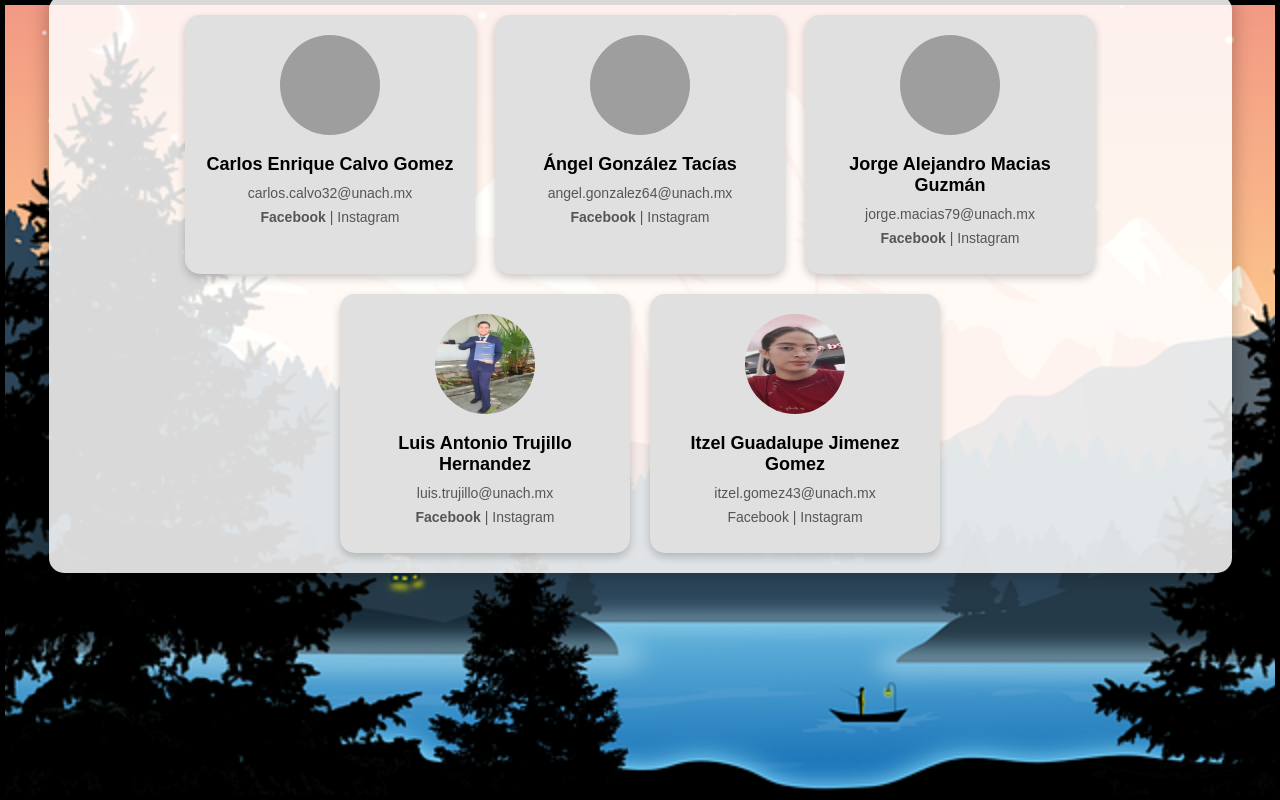
After one commit to senor-coco/proyectoweb, a PHP site: page /proyectoweb/vista/conocenos.php in a window 1280 px wide. The commit adds this page. Run offline with PHP 8.4, Linux system fonts and the light colour scheme; grey boxes are pictures that could not be loaded.

Commit message:
perfiles

```diff
--- a/controlador/indexController.php
+++ b/controlador/indexController.php
@@ -13,5 +13,9 @@ class IndexController {
     public static function login() {
         require_once("vista/auth/login.php");
     }
+    public static function conocenos() {
+        require_once("vista/conocenos.php");
+    }
+
 }
 ?>
--- /dev/null
+++ b/vista/conocenos.php
@@ -0,0 +1,153 @@
+<!DOCTYPE html>
+<html lang="es">
+<head>
+    <meta charset="UTF-8">
+    <meta name="viewport" content="width=device-width, initial-scale=1.0">
+    <title>Conócenos - Chiapas Tours</title>
+    <link rel="stylesheet" href="css/style.css">
+    <style>
+        /* Fondo de pantalla */
+        body {
+            background-image: url('vista/imagenes/jpg/fondodeperfiles.jpg'); /* Imagen de fondo */
+            background-size: cover; /* Hace que la imagen cubra toda la pantalla */
+            background-position: center; /* Centra la imagen */
+            display: flex;
+            justify-content: center;
+            align-items: center;
+            flex-direction: column;
+            height: 100vh;
+            margin: 0;
+            font-family: Arial, sans-serif;
+        }
+
+        /* Botón de regresar */
+        .back-btn {
+            display: block;
+            margin: 20px auto;
+            padding: 10px 20px;
+            background: #555;
+            color: white;
+            text-align: center;
+            text-decoration: none;
+            border-radius: 5px;
+            font-weight: bold;
+            width: fit-content;
+        }
+
+        .back-btn:hover {
+            background: #333;
+        }
+
+        /* Contenedor principal de perfiles */
+        .profile-container {
+            display: flex;
+            flex-wrap: wrap;
+            justify-content: center;
+            gap: 20px;
+            padding: 20px;
+            background: rgba(255, 255, 255, 0.85); /* Fondo blanco semitransparente */
+            border-radius: 15px;
+            max-width: 1200px;
+            width: 90%;
+            box-shadow: 0 0 20px rgba(0, 0, 0, 0.3);
+            margin-top: 20px; /* Para separar del botón */
+        }
+
+        /* Tarjeta de perfil */
+        .profile-card {
+            background-color: #e0e0e0;
+            border-radius: 15px;
+            box-shadow: 0 4px 8px rgba(0, 0, 0, 0.2);
+            width: 250px;
+            padding: 20px;
+            text-align: center;
+        }
+
+        .profile-image {
+            width: 100px;
+            height: 100px;
+            border-radius: 50%;
+            margin-bottom: 15px;
+        }
+
+        .profile-name {
+            font-weight: bold;
+            font-size: 18px;
+            margin-bottom: 10px;
+        }
+
+        .profile-email,
+        .profile-socials {
+            font-size: 14px;
+            color: #555;
+            margin-bottom: 8px;
+        }
+
+        .profile-socials a {
+            color: #555;
+            text-decoration: none;
+            font-weight: bold;
+        }
+
+        .profile-socials a:hover {
+            color: #0073e6;
+        }
+    </style>
+</head>
+<body>
+    <!-- Botón de regreso a la página principal -->
+    <a href="http://localhost/proyectoweb/index.php" class="back-btn">Regresar a la página principal</a>
+
+    <div class="profile-container">
+        <!-- Tarjetas de perfil para cada miembro -->
+        <div class="profile-card">
+            <img src="vista/imagenes/jpeg/calvo.jpeg" alt="Carlos Enrique Calvo Gomez" class="profile-image">
+            <div class="profile-name">Carlos Enrique Calvo Gomez</div>
+            <div class="profile-email">carlos.calvo32@unach.mx</div>
+            <div class="profile-socials">
+                <a href="https://www.facebook.com/profile.php?id=100087899752577&mibextid=ZbWKwL" target="_blank">Facebook</a> |
+                Instagram
+            </div>
+        </div>
+
+        <div class="profile-card">
+            <img src="vista/imagenes/jpeg/angel.jpeg" alt="Ángel González Tacías" class="profile-image">
+            <div class="profile-name">Ángel González Tacías</div>
+            <div class="profile-email">angel.gonzalez64@unach.mx</div>
+            <div class="profile-socials">
+                <a href="https://www.facebook.com/p/%C3%81ngel-gonzalez-100058786625706/?mibextid=ZbWKwL" target="_blank">Facebook</a> |
+                Instagram
+            </div>
+        </div>
+
+        <div class="profile-card">
+            <img src="vista/imagenes/jpeg/jorge.jpg" alt="Jorge Alejandro Macias Guzmán" class="profile-image">
+            <div class="profile-name">Jorge Alejandro Macias Guzmán</div>
+            <div class="profile-email">jorge.macias79@unach.mx</div>
+            <div class="profile-socials">
+                <a href="https://www.facebook.com/jorgealejandro.maciasguzman.9?mibextid=ZbWKwL" target="_blank">Facebook</a> |
+                Instagram
+            </div>
+        </div>
+
+        <div class="profile-card">
+            <img src="vista/imagenes/jpg/antonio.jpeg" alt="Luis Antonio Trujillo Hernandez" class="profile-image">
+            <div class="profile-name">Luis Antonio Trujillo Hernandez</div>
+            <div class="profile-email">luis.trujillo@unach.mx</div>
+            <div class="profile-socials">
+                <a href="https://www.facebook.com/profile.php?id=100072249008527&mibextid=ZbWKwL" target="_blank">Facebook</a> |
+                Instagram
+            </div>
+        </div>
+
+        <div class="profile-card">
+            <img src="vista/imagenes/jpg/itzel.jpeg" alt="Itzel Guadalupe Jimenez Gomez" class="profile-image">
+            <div class="profile-name">Itzel Guadalupe Jimenez Gomez</div>
+            <div class="profile-email">itzel.gomez43@unach.mx</div>
+            <div class="profile-socials">
+                Facebook | Instagram
+            </div>
+        </div>
+    </div>
+</body>
+</html>
--- a/vista/layout/header.php
+++ b/vista/layout/header.php
@@ -26,7 +26,8 @@
                     <a class="nav-link" href="#">Servicios</a>
                 </li>
                 <li class="nav-item">
-                    <a class="nav-link" href="#">Conócenos</a>
+                    <a class="nav-link" href="index.php?i=conocenos">Conócenos</a>
+
                 </li>
             </ul>
         </div>
@@ -44,4 +45,5 @@
             <a href="index.php?i=login&action=register" class="info-link">Regístrate</a> <!-- Botón de "Regístrate" -->
         </div>
     </div>
+
 </header>
```
Also changed, not shown: vista/auth/login.php (indentation only), vista/imagenes/jpg/angel.jpeg (added), vista/imagenes/jpg/antonio.jpeg (added), vista/imagenes/jpg/calvo.jpeg (added), vista/imagenes/jpg/fondodeperfiles.jpg (added), vista/imagenes/jpg/itzel.jpeg (added), vista/imagenes/jpg/jorge.jpeg (added).
